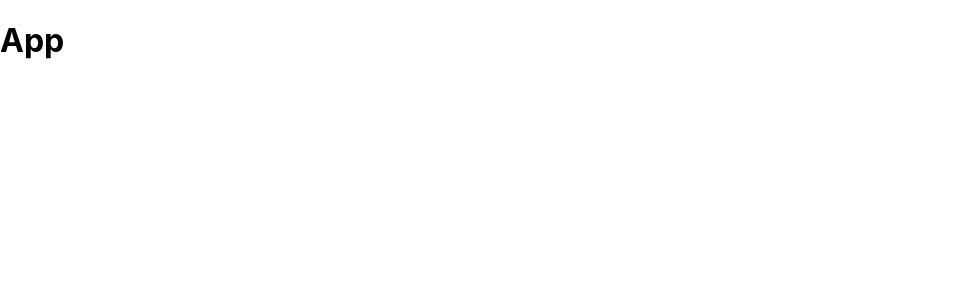
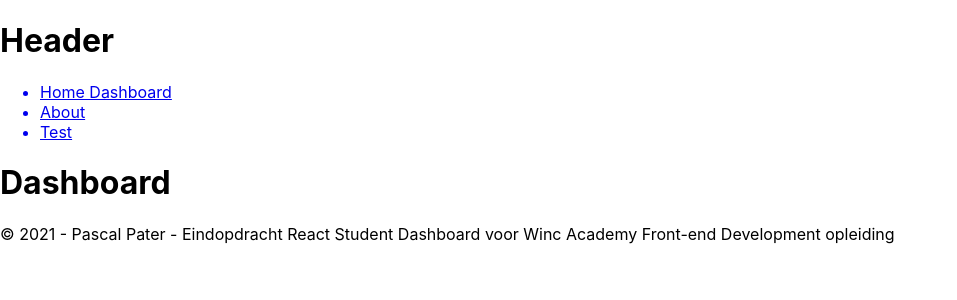
Before and after one commit to PasquinelP/pascal_pater-eindopdracht-React-Student-Dashboard, a React (Create React App) app: page / in a window 1280 px wide. Shown: the top 300 px of the page, without its empty margins (0-957 px from the left). Built offline with nearby package versions, Linux system fonts and the light colour scheme; the HTML template or start-up script is replaced by a standard one.

Commit message:
setup basic Route in App

```diff
--- a/src/App.js
+++ b/src/App.js
@@ -1,10 +1,28 @@
 import React from 'react';
+import { BrowserRouter as Router, Switch, Route } from "react-router-dom";
+import Header from "./components/Header";
+import Footer from "./components/Footer";
+import Dashboard from "./components/Dashboard";
+import About from "./components/About";
 
 function App() {
   return (
-    <div className="app">
-      <h1>App</h1>
-    </div>
+    <Router>
+      <div className="App">
+        <Header />
+        <main>
+          <Switch>
+            <Route path="/" exact>
+              <Dashboard />
+            </Route>
+            <Route path="/about">
+              <About />
+            </Route>
+          </Switch>
+        </main>
+        <Footer />
+      </div>
+    </Router>
   );
 }
 
```
